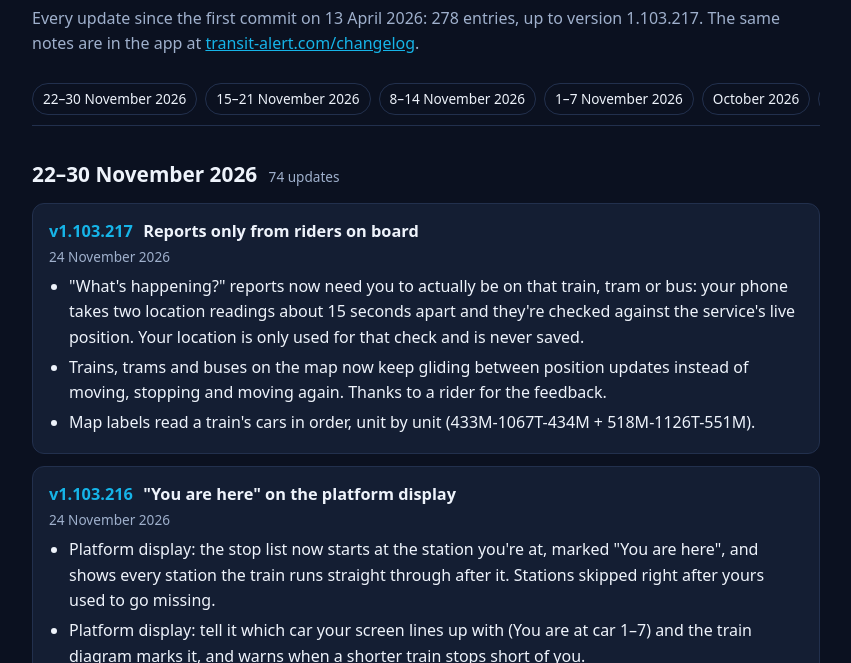
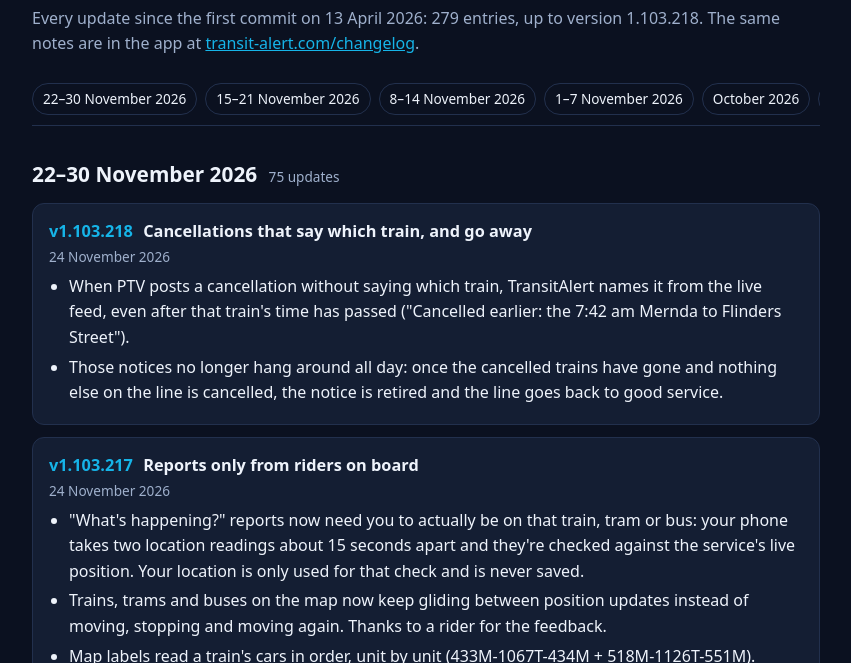
Before and after one commit to comengfreak/comengfreak.github.io, a plain HTML site: page changelog.html in a window 1280 px wide. Shown: the part 137-800 px from the top of the page, without its empty margins (214-1065 px from the left). Drawn offline with Linux system fonts and the light colour scheme.

Commit message:
Changelog to 1.103.218

```diff
--- a/changelog.html
+++ b/changelog.html
@@ -33,11 +33,12 @@
 <div class="wrap">
 <header><a class="home" href="./"><img src="img/icon.png" alt=""> TransitAlert</a></header>
 <h1>Changelog</h1>
-<p class="lead">Every update since the first commit on 13 April 2026: 278 entries, up to version 1.103.217. The same notes are in the app at <a href="https://transit-alert.com/changelog">transit-alert.com/changelog</a>.</p>
+<p class="lead">Every update since the first commit on 13 April 2026: 279 entries, up to version 1.103.218. The same notes are in the app at <a href="https://transit-alert.com/changelog">transit-alert.com/changelog</a>.</p>
 <nav class="months" aria-label="Jump to"><a href="#2026-11-22">22–30 November 2026</a><a href="#2026-11-15">15–21 November 2026</a><a href="#2026-11-08">8–14 November 2026</a><a href="#2026-11-01">1–7 November 2026</a><a href="#2026-10">October 2026</a><a href="#2026-09">September 2026</a><a href="#2026-07">July 2026</a><a href="#2026-06">June 2026</a><a href="#2026-05">May 2026</a><a href="#2026-04">April 2026</a></nav>
 
 <section id="2026-11-22">
-  <h2>22–30 November 2026 <span>74 updates</span></h2>
+  <h2>22–30 November 2026 <span>75 updates</span></h2>
+  <article><h3><span class="v">v1.103.218</span> Cancellations that say which train, and go away</h3><p class="date">24 November 2026</p><ul><li>When PTV posts a cancellation without saying which train, TransitAlert names it from the live feed, even after that train's time has passed (&quot;Cancelled earlier: the 7:42 am Mernda to Flinders Street&quot;).</li><li>Those notices no longer hang around all day: once the cancelled trains have gone and nothing else on the line is cancelled, the notice is retired and the line goes back to good service.</li></ul></article>
   <article><h3><span class="v">v1.103.217</span> Reports only from riders on board</h3><p class="date">24 November 2026</p><ul><li>&quot;What's happening?&quot; reports now need you to actually be on that train, tram or bus: your phone takes two location readings about 15 seconds apart and they're checked against the service's live position. Your location is only used for that check and is never saved.</li><li>Trains, trams and buses on the map now keep gliding between position updates instead of moving, stopping and moving again. Thanks to a rider for the feedback.</li><li>Map labels read a train's cars in order, unit by unit (433M-1067T-434M + 518M-1126T-551M).</li></ul></article>
   <article><h3><span class="v">v1.103.216</span> &quot;You are here&quot; on the platform display</h3><p class="date">24 November 2026</p><ul><li>Platform display: the stop list now starts at the station you're at, marked &quot;You are here&quot;, and shows every station the train runs straight through after it. Stations skipped right after yours used to go missing.</li><li>Platform display: tell it which car your screen lines up with (You are at car 1–7) and the train diagram marks it, and warns when a shorter train stops short of you.</li><li>Express trains now say what they skip (&quot;Express: skips East Richmond&quot;) or the stretch they run without stopping (&quot;Camberwell → Richmond&quot;), instead of listing every stop.</li><li>Stickers theme: three of the new stickers in page headers (&quot;Go on. Delete the other one.&quot;, &quot;The tram is NOT 2 mins away&quot; and &quot;I have never run for a train*&quot;), bigger on desktop.</li></ul></article>
   <article><h3><span class="v">v1.103.215</span> PIDs end where the train ends</h3><p class="date">24 November 2026</p><ul><li>Platform display: a city-bound train signed to Flinders Street now lists its stops to Flinders Street. It used to carry on through Southern Cross to Parliament, which is the next service going round the Loop.</li></ul></article>
```
